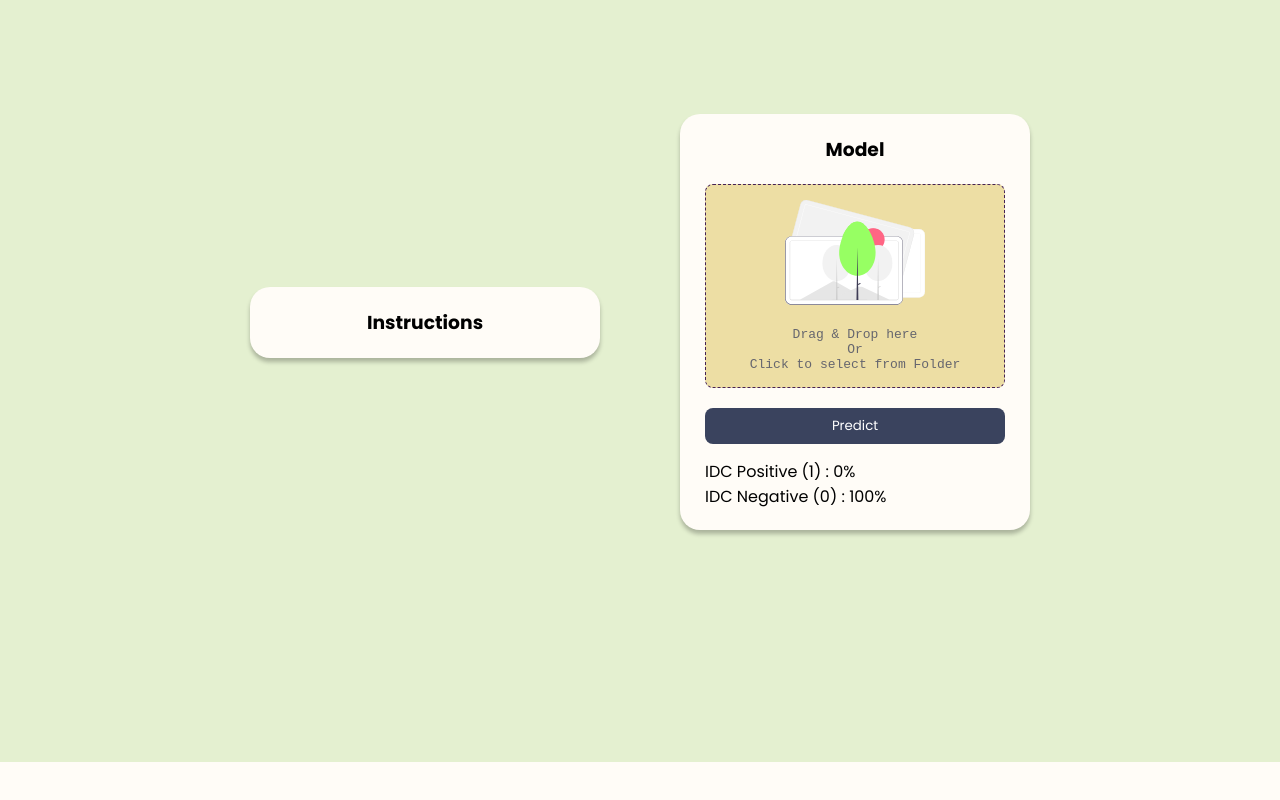
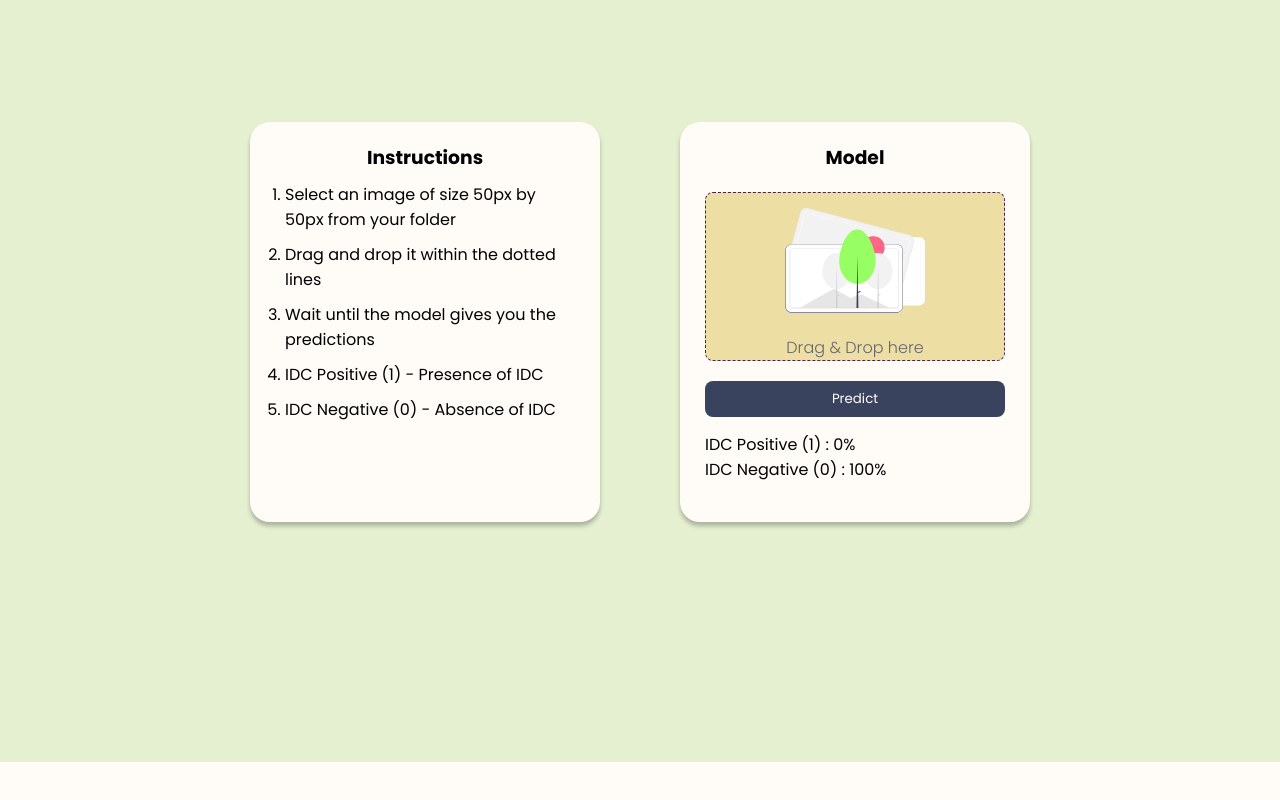
Before and after one commit to SubHodH-K-N/FYP, a plain HTML site: page index.html in a window 1280 px wide. Shown: the part 918-1718 px from the top of the page. Drawn offline with Linux system fonts and the light colour scheme.

Commit message:
removed the option to select from folder

```diff
--- a/index.html
+++ b/index.html
@@ -25,17 +25,20 @@
     <section class="model">
       <div class="steps">
         <h3>Instructions</h3>
+        <ol class="list">
+          <li>Select an image of size 50px by 50px from your folder</li>
+          <li>Drag and drop it within the dotted lines</li>
+          <li>Wait until the model gives you the predictions</li>
+          <li>IDC Positive (1) - Presence of IDC</li>
+          <li>IDC Negative (0) - Absence of IDC</li>
+        </ol>
       </div>
       <div class="dndcontainer">
         <h3>Model</h3>
         <div id="dnd" class="dnd">
-          <input type="file" name="" id="" hidden />
+          <input type="file" name="fileUpload" id="fileUpload" hidden />
           <img src="./upload_image.svg" alt="upload" id="upload" />
-          <pre>
-Drag & Drop here
-Or
-Click to select from Folder
-          </pre>
+          <p>Drag & Drop here</p>
         </div>
         <button id="predict" class="predict">Predict</button>
         <div class="results">
--- a/script.js
+++ b/script.js
@@ -56,5 +56,5 @@ const makePrediction = async () => {
   let pred = await model.predict(tensor).data();
   const predictedValue = Math.round(pred[0] * 100).toFixed(2);
   pos.innerHTML = `IDC Positive (1) : ${predictedValue}%`;
-  neg.innerHTML = `IDC Negative (0) :${100 - predictedValue}.00%`;
+  neg.innerHTML = `IDC Negative (0) : ${100 - predictedValue}.00%`;
 };
--- a/style.css
+++ b/style.css
@@ -63,12 +63,23 @@ section.model {
 }
 
 section.model > div {
+  height: 50vh;
   background-color: #fffcf7;
   width: 350px;
   margin: 0 clamp(0px, 5vw, 40px);
   border-radius: 20px;
   box-shadow: 0px 4px 4px rgba(0, 0, 0, 0.25);
   padding: 21px 25px;
+}
+
+.list {
+  padding: 0 10px;
+  text-align: left;
+  margin: 10px 0;
+}
+
+.list li {
+  margin: 10px 0;
 }
 
 .dnd {
```
